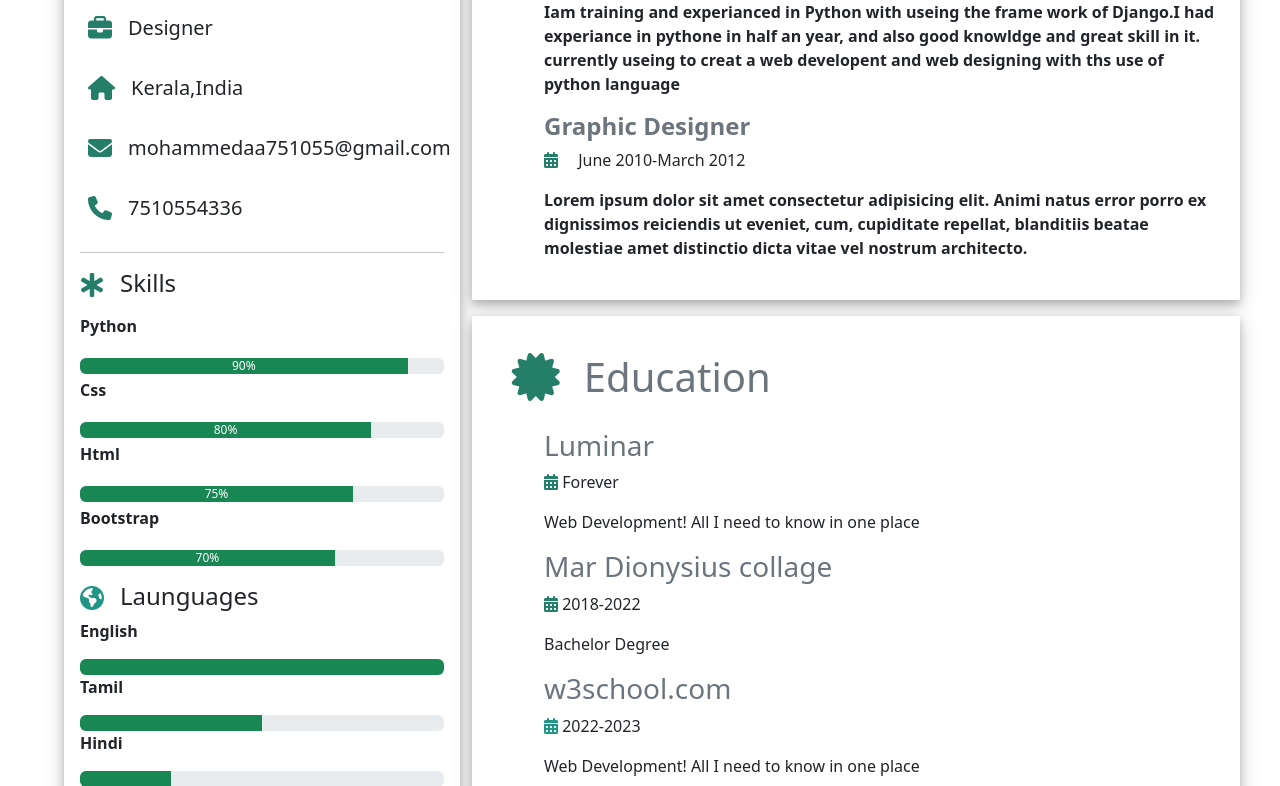
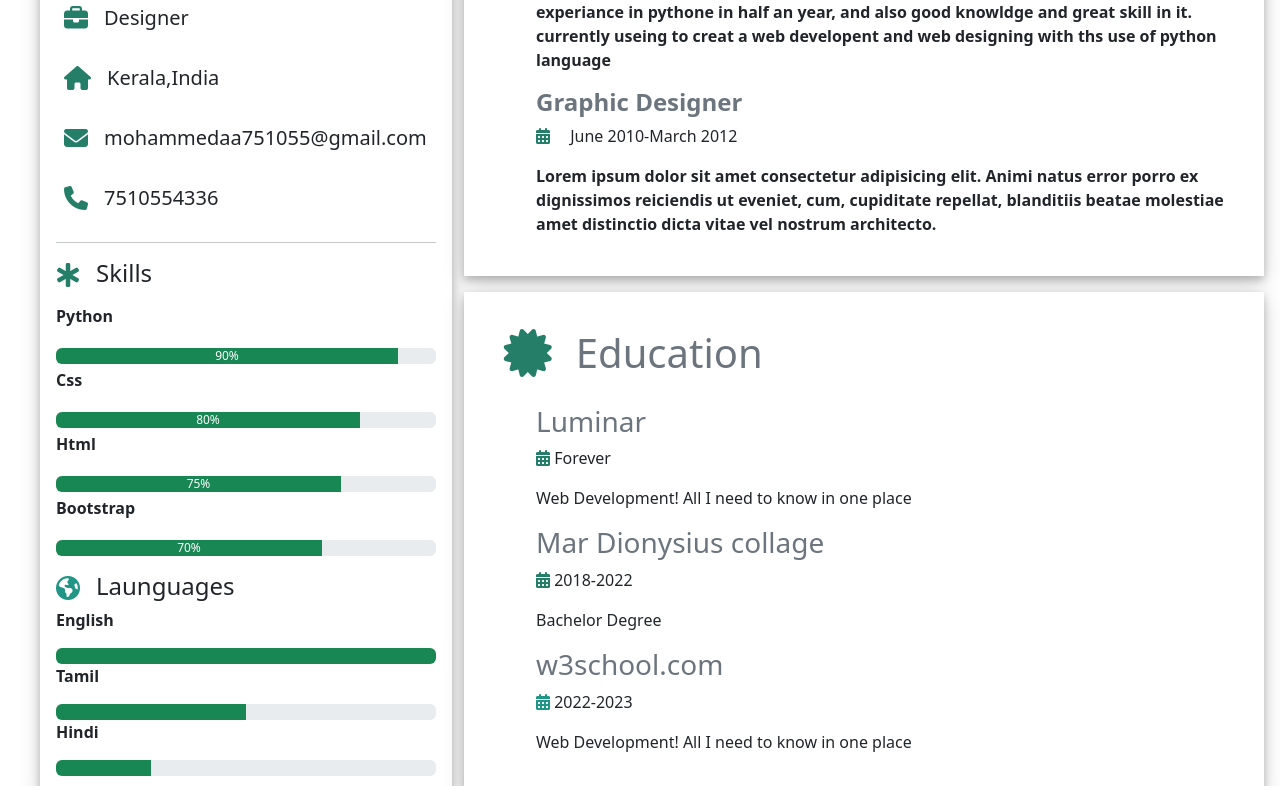
Before and after one commit to Mohammedaa2323/git_CV, a plain HTML site: page index.html in a window 1280 px wide. Shown: the part 382-1168 px from the top of the page. Drawn offline with nearby package versions, Linux system fonts and the light colour scheme.

Commit message:
third commit

```diff
--- a/index.html
+++ b/index.html
@@ -13,7 +13,7 @@
 </head>
 <body>
     <div class="container-fluid p-3">
-        <div class="row p-4 ms-4">
+        <div class="row  ms-4">
             <div class="col-lg-4 col-md-4 col-12 col-1 p-lg-3 p-md-3 p-2 side1 ">
                 <div class="image">
                     <h1 class="name text-white">Mohammed A A</h1>
```
